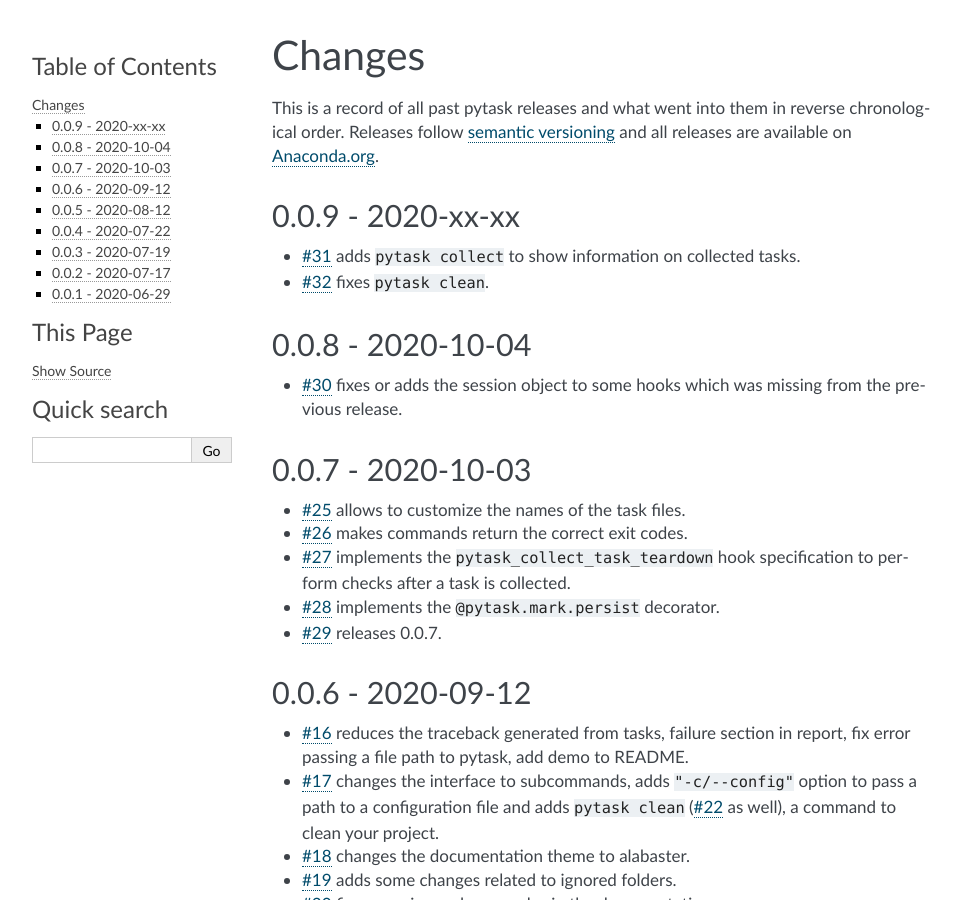
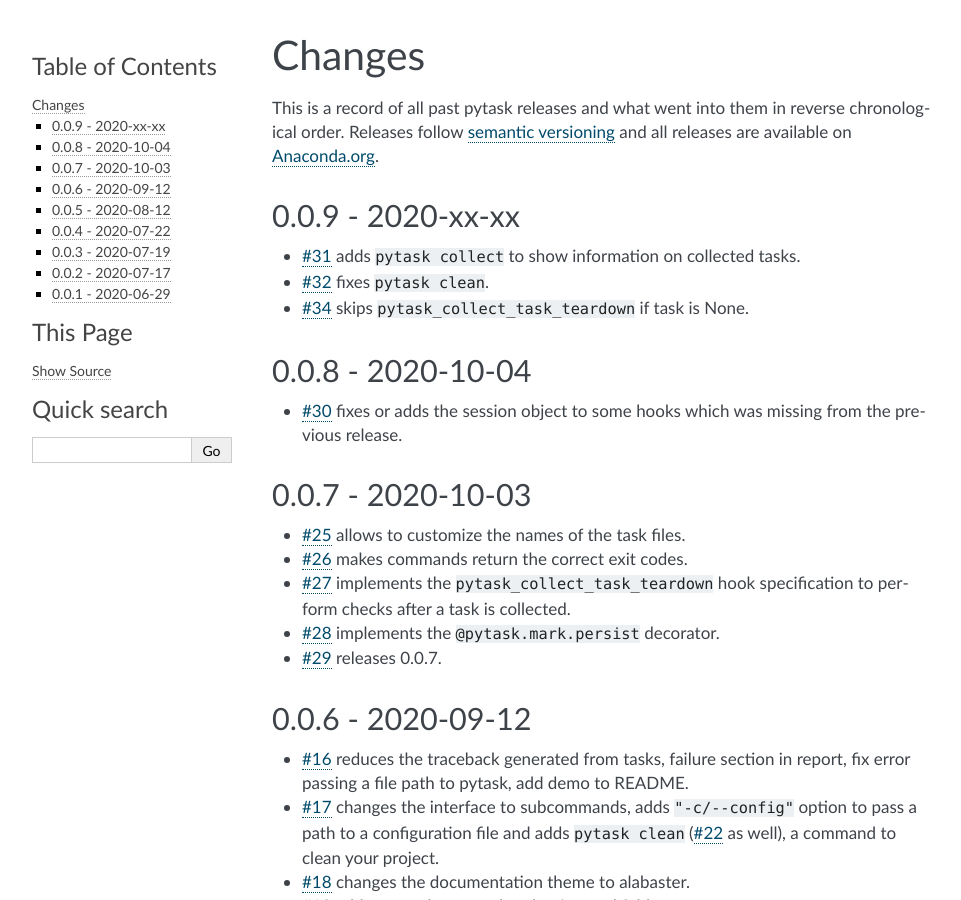
Before and after one commit to pytask-dev/pytask, a Sphinx documentation site: the page built from docs/changes.rst, in a window 1280 px wide and 900 px high. Shown: the whole window, without its empty margins (148-1109 px from the left). Built offline with Sphinx 7.4.7, drawn with Linux system fonts in a browser that asks for light colours; pages that are not in the unit, such as notebooks, are missing from menus.

Commit message:
add to changes.

```diff
--- a/docs/changes.rst
+++ b/docs/changes.rst
@@ -11,6 +11,7 @@ all releases are available on `Anaconda.org <https://anaconda.org/pytask/pytask>
 
 - :gh:`31` adds ``pytask collect`` to show information on collected tasks.
 - :gh:`32` fixes ``pytask clean``.
+- :gh:`34` skips ``pytask_collect_task_teardown`` if task is None.
 
 
 0.0.8 - 2020-10-04
```
